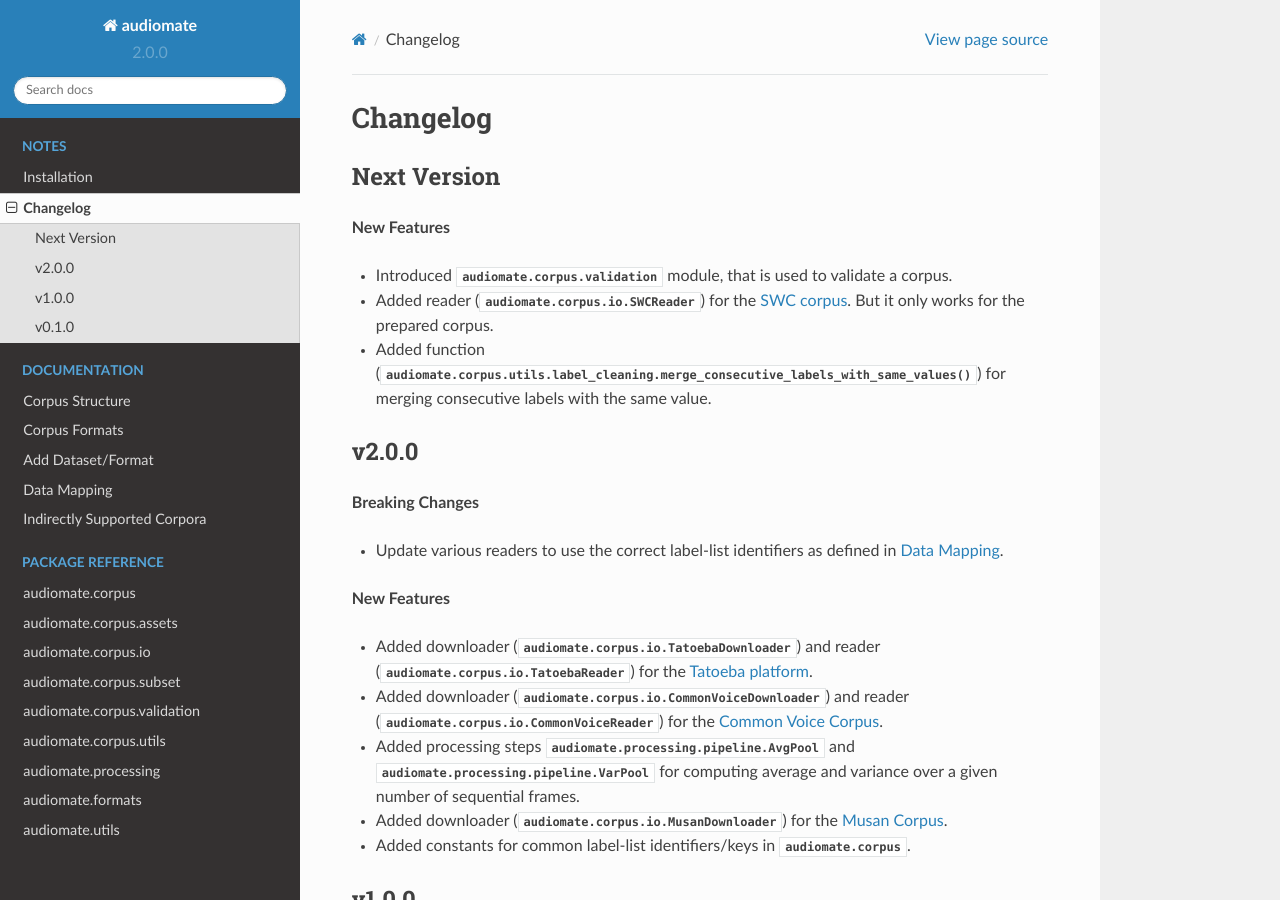
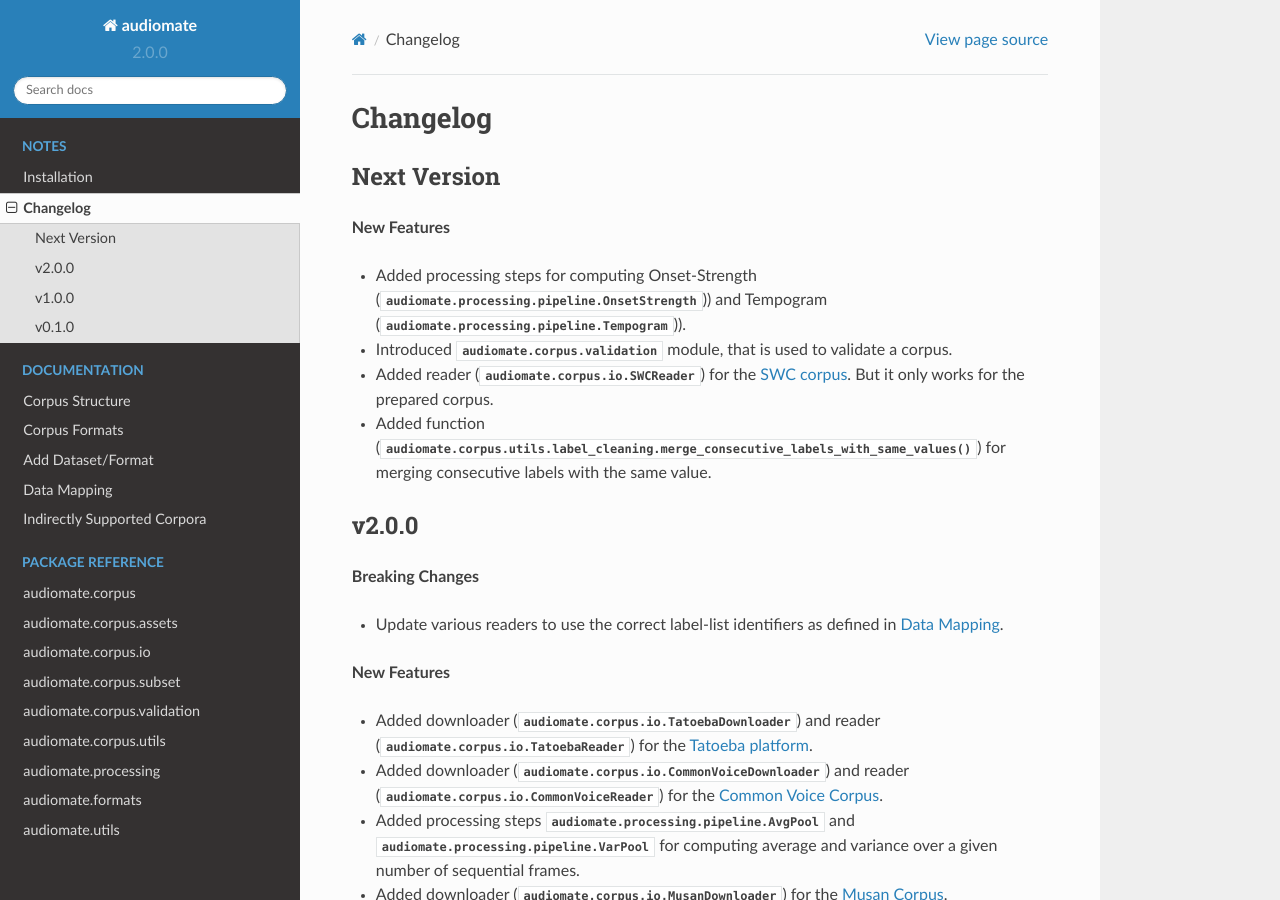
Before and after one commit to ynop/audiomate, a Sphinx documentation site: the page built from docs/notes/changelog.rst, in a window 1280 px wide and 900 px high. Built offline with Sphinx 7.4.7 and the Read the Docs theme 2.0.0, drawn with Linux system fonts in a browser that asks for light colours.

Commit message:
Update documentation

```diff
--- a/docs/notes/changelog.rst
+++ b/docs/notes/changelog.rst
@@ -5,6 +5,9 @@ Next Version
 ------------
 
 **New Features**
+
+* Added processing steps for computing Onset-Strength (:class:`audiomate.processing.pipeline.OnsetStrength`))
+  and Tempogram (:class:`audiomate.processing.pipeline.Tempogram`)).
 
 * Introduced :class:`audiomate.corpus.validation` module, that is used to validate a corpus.
 
```
Also changed, not shown: docs/reference/processing.rst (+8 -0 lines).
